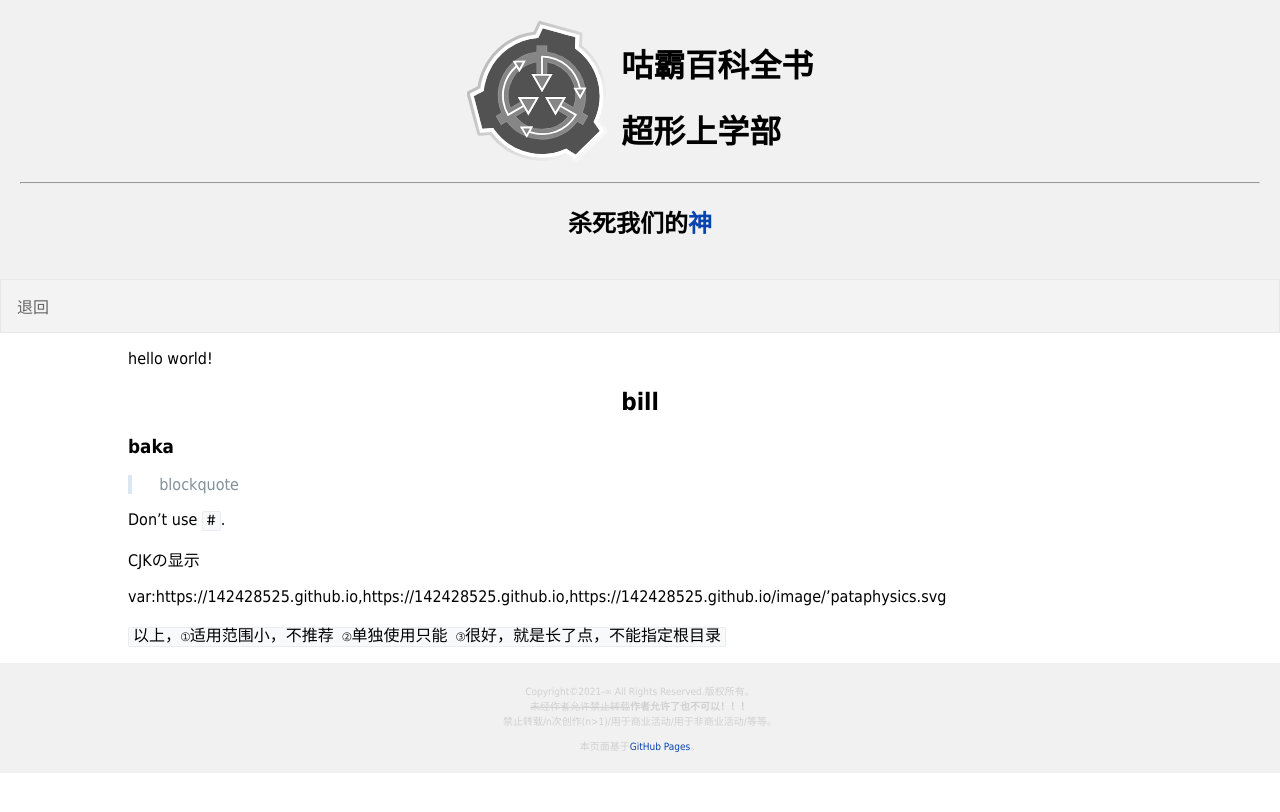
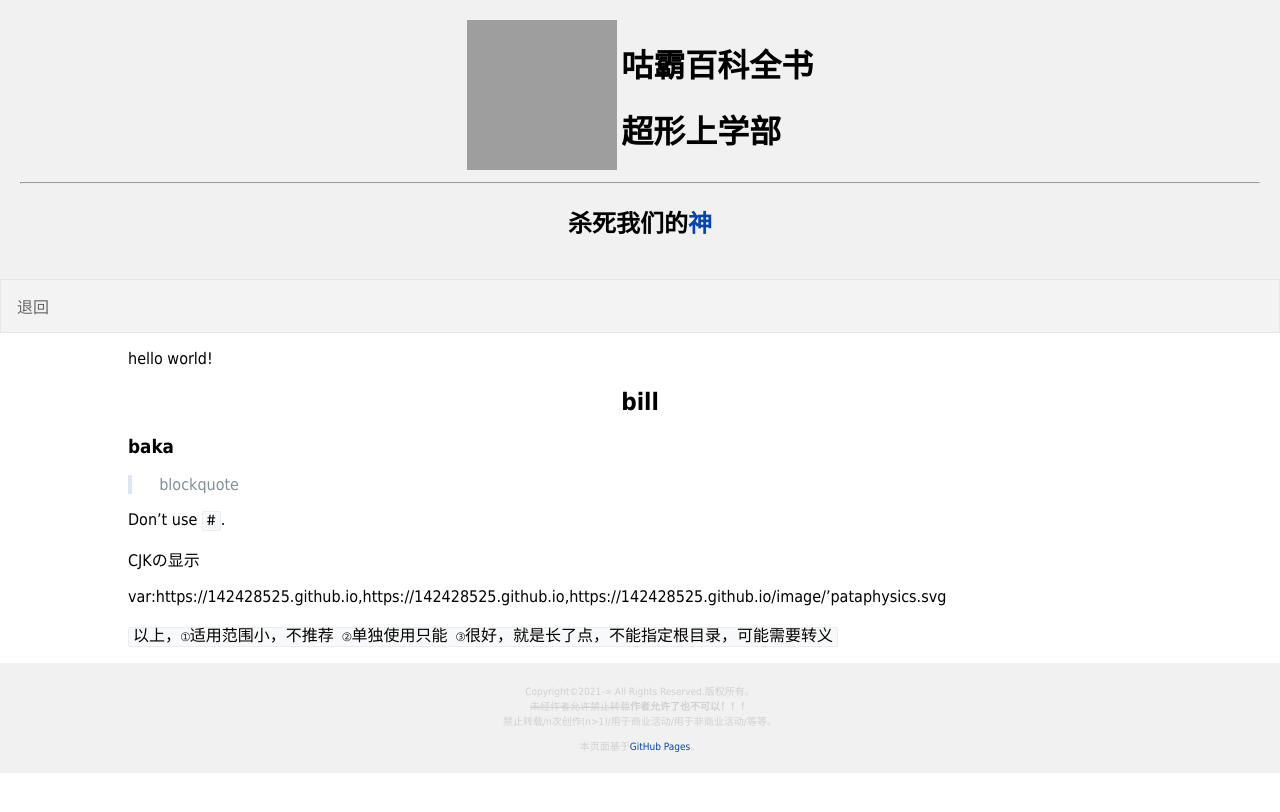
Before and after one commit to 142428525/142428525.github.io, a Jekyll site: the page built from news/test.md, in a window 1280 px wide. Shown: the top 812 px of the page. Built offline with Jekyll 4.4.1, drawn with Linux system fonts in a browser that asks for light colours; grey boxes are pictures that could not be loaded.

Commit message:
Update test.md

```diff
--- a/news/test.md
+++ b/news/test.md
@@ -3,12 +3,11 @@
 title: 咕霸百科全书 - 超形上学部
 head_title: 超形上学部
 description: 杀死我们的<a class="text" href="https://scp-wiki-cn.wikidot.com/sandrewswann-s-proposal" title="谁？你！">神</a>
-copy: false
 head_img_href: \{{"image/'pataphysics.html" | absolute_url}}
 head_img_title: 遵循CC BY-SA 3.0协议
 head_img_width: 150px
 head_img_height: 150px
-head_img_src: https://142428525.github.io/image/'pataphysics.svg
+head_img_src: \{{"image/'pataphysics.svg" | absolute_url}}
 ---
 hello world!
 ## bill
@@ -21,4 +20,4 @@
 
 var:{{site.github.url}},{{site.url}},{{"image/'pataphysics.svg" | absolute_url}}
 
-`以上，①适用范围小，不推荐    ②单独使用只能       ③很好，就是长了点，不能指定根目录`
+`以上，①适用范围小，不推荐    ②单独使用只能       ③很好，就是长了点，不能指定根目录，可能需要转义`
```
